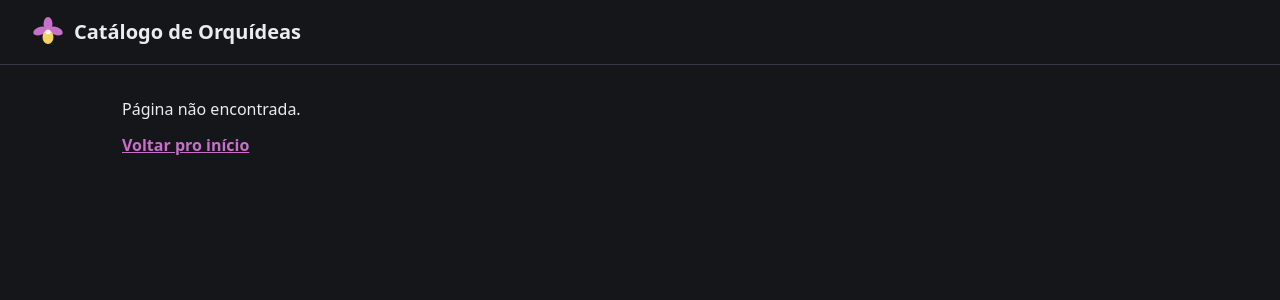
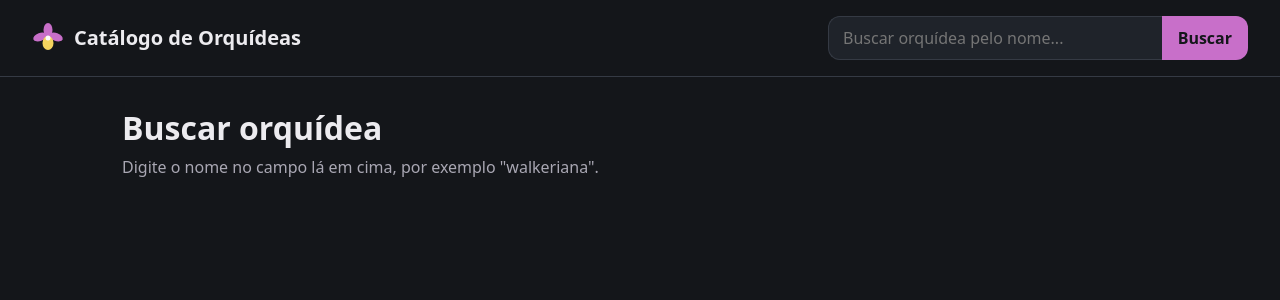
Before and after one commit to Michele-Moreira/catalogo-orquideas, a React (Vite) app: page /busca in a window 1280 px wide. Shown: the top 300 px of the page. Built offline with nearby package versions, Linux system fonts and the light colour scheme.

Commit message:
feat(search): search orchids by name from the header

```diff
--- a/src/App.tsx
+++ b/src/App.tsx
@@ -3,6 +3,7 @@ import Header from './components/Header'
 import Inicio from './pages/Inicio'
 import GeneroPagina from './pages/GeneroPagina'
 import EspeciePagina from './pages/EspeciePagina'
+import BuscaPagina from './pages/BuscaPagina'
 import MensagemErro from './components/MensagemErro'
 
 function App() {
@@ -13,6 +14,7 @@ function App() {
         <Route path="/" element={<Inicio />} />
         <Route path="/genero/:id" element={<GeneroPagina />} />
         <Route path="/especie/:id" element={<EspeciePagina />} />
+        <Route path="/busca" element={<BuscaPagina />} />
         <Route path="*" element={<MensagemErro mensagem="Página não encontrada." />} />
       </Routes>
     </>
--- /dev/null
+++ b/src/components/CampoBusca.tsx
@@ -0,0 +1,32 @@
+import { useState, type FormEvent } from 'react'
+import { useNavigate } from 'react-router'
+
+// Diferente do filtro da página do gênero, aqui a busca vai no GBIF.
+// Por isso ela só sai quando a pessoa aperta Enter ou o botão, e não a cada letra.
+function CampoBusca() {
+  const [termo, setTermo] = useState('')
+  const navegar = useNavigate()
+
+  function buscar(evento: FormEvent<HTMLFormElement>) {
+    evento.preventDefault()
+    const limpo = termo.trim()
+    if (limpo) {
+      navegar(`/busca?q=${encodeURIComponent(limpo)}`)
+    }
+  }
+
+  return (
+    <form className="campo-busca" role="search" onSubmit={buscar}>
+      <input
+        type="search"
+        placeholder="Buscar orquídea pelo nome..."
+        aria-label="Buscar orquídea pelo nome científico"
+        value={termo}
+        onChange={(e) => setTermo(e.target.value)}
+      />
+      <button type="submit">Buscar</button>
+    </form>
+  )
+}
+
+export default CampoBusca
--- a/src/components/Header.tsx
+++ b/src/components/Header.tsx
@@ -1,4 +1,5 @@
 import { Link } from 'react-router'
+import CampoBusca from './CampoBusca'
 
 function Header() {
   return (
@@ -7,6 +8,7 @@ function Header() {
         <img src="/favicon.svg" alt="" width="32" height="32" />
         Catálogo de Orquídeas
       </Link>
+      <CampoBusca />
     </header>
   )
 }
--- /dev/null
+++ b/src/components/ResultadoBusca.tsx
@@ -0,0 +1,54 @@
+import { Link } from 'react-router'
+import { useBusca } from '../hooks/useBusca'
+import { nomeParaMostrar, traduzirNivel } from '../utils/formatarNome'
+import { limparTaxons } from '../utils/limparTaxons'
+import Carregando from './Carregando'
+import FotoPlanta from './FotoPlanta'
+import MensagemErro from './MensagemErro'
+
+type Props = {
+  termo: string
+}
+
+function ResultadoBusca({ termo }: Props) {
+  const estado = useBusca(termo)
+
+  if (estado.tipo === 'carregando') {
+    return <Carregando mensagem={`Buscando "${termo}"...`} />
+  }
+
+  if (estado.tipo === 'erro') {
+    return <MensagemErro mensagem={estado.mensagem} />
+  }
+
+  // Espécies primeiro, depois variedades; cada grupo limpo e em ordem alfabética
+  const resultados = [
+    ...limparTaxons(estado.resultados, 'SPECIES'),
+    ...limparTaxons(estado.resultados, 'VARIETY'),
+  ]
+
+  return (
+    <main className="conteudo">
+      <h1>Resultado pra "{termo}"</h1>
+      <p className="subtitulo">
+        {resultados.length === 0
+          ? 'Nenhuma orquídea com esse nome. A busca é pelo nome científico, como "Cattleya" ou "walkeriana".'
+          : `${resultados.length} orquídeas encontradas`}
+      </p>
+
+      <ul className="grade-especies">
+        {resultados.map((taxon) => (
+          <li key={taxon.key}>
+            <Link className="caixa-especie" to={`/especie/${taxon.key}`}>
+              <FotoPlanta nome={taxon.canonicalName ?? ''} />
+              <span className="nome-cientifico">{nomeParaMostrar(taxon)}</span>
+              <span className="nivel">{traduzirNivel(taxon.rank)}</span>
+            </Link>
+          </li>
+        ))}
+      </ul>
+    </main>
+  )
+}
+
+export default ResultadoBusca
--- /dev/null
+++ b/src/hooks/useBusca.ts
@@ -0,0 +1,32 @@
+import { useEffect, useState } from 'react'
+import { buscarOrquideas } from '../services/gbif'
+import type { TaxonGbif } from '../types/gbif'
+
+type Estado =
+  | { tipo: 'carregando' }
+  | { tipo: 'erro'; mensagem: string }
+  | { tipo: 'pronto'; resultados: TaxonGbif[] }
+
+export function useBusca(termo: string) {
+  const [estado, setEstado] = useState<Estado>({ tipo: 'carregando' })
+
+  useEffect(() => {
+    let ignorar = false
+
+    buscarOrquideas(termo)
+      .then((resultados) => {
+        if (ignorar) return
+        setEstado({ tipo: 'pronto', resultados })
+      })
+      .catch(() => {
+        if (ignorar) return
+        setEstado({ tipo: 'erro', mensagem: 'Não deu pra buscar agora. Tenta de novo daqui a pouco.' })
+      })
+
+    return () => {
+      ignorar = true
+    }
+  }, [termo])
+
+  return estado
+}
--- a/src/index.css
+++ b/src/index.css
@@ -58,6 +58,34 @@ button {
   font-size: 1.25rem;
   font-weight: 700;
   text-decoration: none;
+}
+
+/* ========== BUSCA (CABEÇALHO) ========== */
+.campo-busca {
+  display: flex;
+  flex: 1;
+  max-width: 420px;
+}
+
+.campo-busca input {
+  flex: 1;
+  min-width: 0;
+  padding: 10px 14px;
+  background: var(--cor-caixa);
+  color: var(--cor-texto);
+  border: 1px solid var(--cor-borda);
+  border-right: none;
+  border-radius: var(--raio) 0 0 var(--raio);
+}
+
+.campo-busca button {
+  padding: 10px 16px;
+  background: var(--cor-destaque);
+  color: var(--cor-fundo);
+  border: none;
+  border-radius: 0 var(--raio) var(--raio) 0;
+  font-weight: 700;
+  cursor: pointer;
 }
 
 /* ========== CONTEÚDO ========== */
@@ -203,7 +231,17 @@ h1 {
 }
 
 .caixa-especie .nome-cientifico {
-  padding: 12px;
+  padding: 12px 12px 0;
+}
+
+.caixa-especie > :last-child {
+  padding-bottom: 12px;
+}
+
+.nivel {
+  padding: 2px 12px 12px;
+  color: var(--cor-texto-suave);
+  font-size: 0.8rem;
 }
 
 /* ========== FICHA (ESPÉCIE E VARIEDADE) ========== */
@@ -315,6 +353,11 @@ h1 {
 
 /* ========== CELULAR ========== */
 @media (max-width: 768px) {
+  .campo-busca {
+    flex-basis: 100%;
+    max-width: none;
+  }
+
   .cabecalho,
   .conteudo {
     padding-left: 16px;
--- /dev/null
+++ b/src/pages/BuscaPagina.tsx
@@ -0,0 +1,20 @@
+import { useSearchParams } from 'react-router'
+import ResultadoBusca from '../components/ResultadoBusca'
+
+function BuscaPagina() {
+  const [parametros] = useSearchParams()
+  const termo = (parametros.get('q') ?? '').trim()
+
+  if (!termo) {
+    return (
+      <main className="conteudo">
+        <h1>Buscar orquídea</h1>
+        <p className="subtitulo">Digite o nome no campo lá em cima, por exemplo "walkeriana".</p>
+      </main>
+    )
+  }
+
+  return <ResultadoBusca key={termo} termo={termo} />
+}
+
+export default BuscaPagina
```
